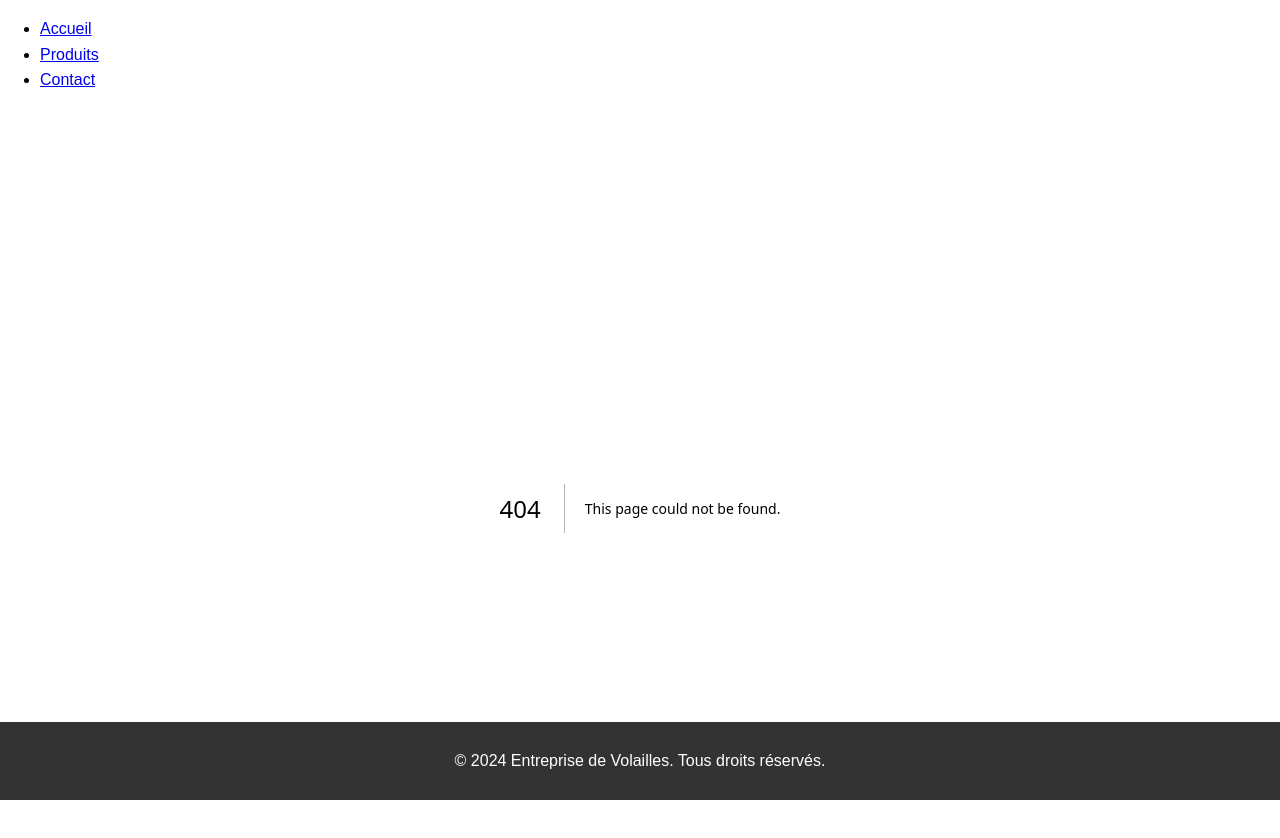
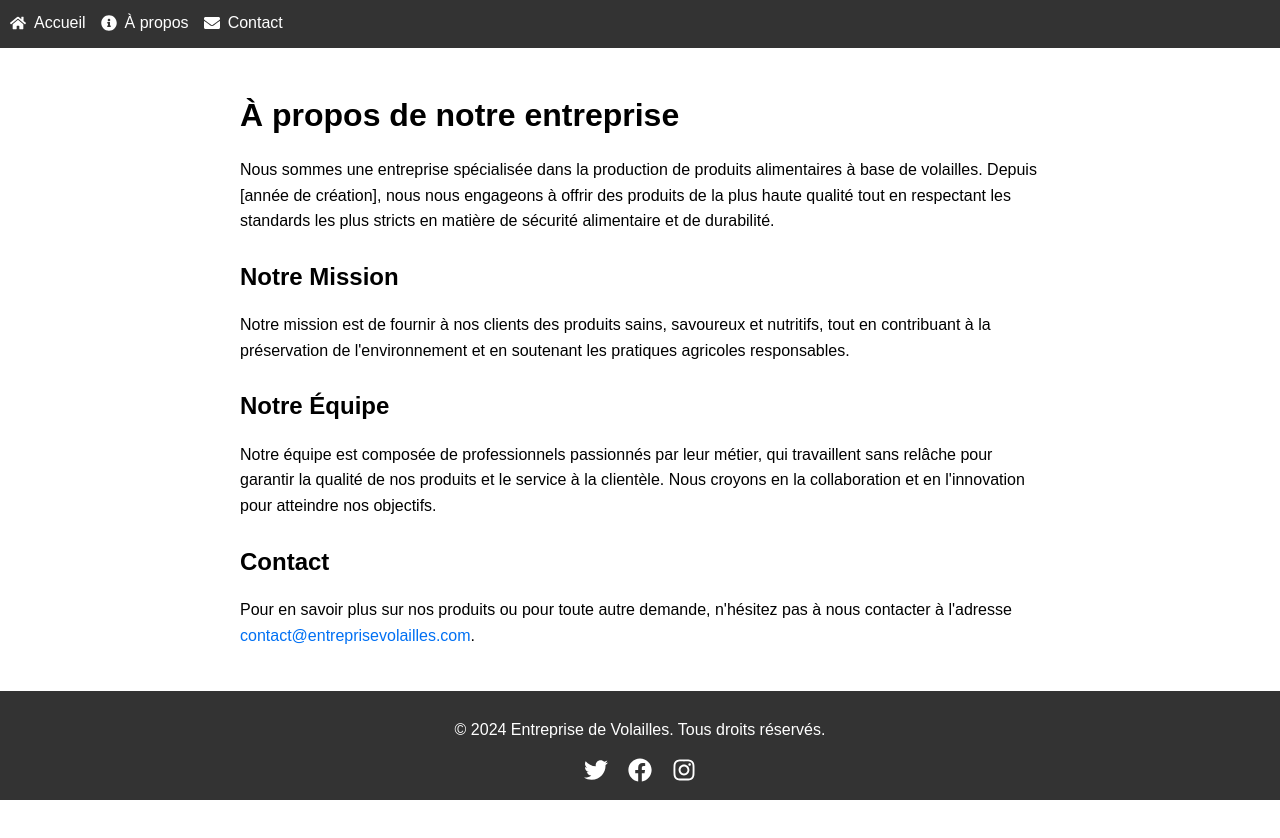
Before and after one commit to SilentCraftsman/Ferme-en-Bray, a Next.js app: page /about in a window 1280 px wide. Before the commit this address had no page. Shown: the top 838 px of the page. After the commit the page ends 800 px from the top, so only its background shows below. Built offline with nearby package versions, Linux system fonts and the light colour scheme.

Commit message:
Création brouillon de la page d'accueil et de la page about

```diff
--- /dev/null
+++ b/app/about/page.js
@@ -0,0 +1,38 @@
+// app/about/page.js
+import '../../styles/about.css';
+
+export const metadata = {
+    title: 'À propos - Entreprise de Volailles',
+    description: 'En savoir plus sur l\'Entreprise de Volailles.',
+};
+
+export default function AboutPage() {
+    return (
+        <div className="about-container">
+            <h1>À propos de notre entreprise</h1>
+            <p>
+                Nous sommes une entreprise spécialisée dans la production de produits alimentaires
+                à base de volailles. Depuis [année de création], nous nous engageons à offrir des
+                produits de la plus haute qualité tout en respectant les standards les plus stricts
+                en matière de sécurité alimentaire et de durabilité.
+            </p>
+            <h2>Notre Mission</h2>
+            <p>
+                Notre mission est de fournir à nos clients des produits sains, savoureux et
+                nutritifs, tout en contribuant à la préservation de l'environnement et en soutenant
+                les pratiques agricoles responsables.
+            </p>
+            <h2>Notre Équipe</h2>
+            <p>
+                Notre équipe est composée de professionnels passionnés par leur métier, qui travaillent
+                sans relâche pour garantir la qualité de nos produits et le service à la clientèle.
+                Nous croyons en la collaboration et en l'innovation pour atteindre nos objectifs.
+            </p>
+            <h2>Contact</h2>
+            <p>
+                Pour en savoir plus sur nos produits ou pour toute autre demande, n'hésitez pas à nous
+                contacter à l'adresse <a href="mailto:contact@entreprisevolailles.com">contact@entreprisevolailles.com</a>.
+            </p>
+        </div>
+    );
+}
--- a/components/Footer.js
+++ b/components/Footer.js
@@ -1,10 +1,16 @@
 // components/Footer.js
+import { FaTwitter, FaFacebook, FaInstagram } from 'react-icons/fa';
 import '../styles/Footer.css'; // Importez le CSS global pour le Footer
 
 const Footer = () => {
     return (
         <footer className="footer">
             <p>&copy; 2024 Entreprise de Volailles. Tous droits réservés.</p>
+            <div className="social-media">
+                <a href="https://twitter.com" target="_blank" rel="noopener noreferrer"><FaTwitter size={24} /></a>
+                <a href="https://facebook.com" target="_blank" rel="noopener noreferrer"><FaFacebook size={24} /></a>
+                <a href="https://instagram.com" target="_blank" rel="noopener noreferrer"><FaInstagram size={24} /></a>
+            </div>
         </footer>
     );
 };
--- a/components/Header.js
+++ b/components/Header.js
@@ -1,14 +1,15 @@
 // components/Header.js
-import Link from 'next/link';
-import styles from '../styles/Header.css';
+import { FaHome, FaInfoCircle, FaEnvelope } from 'react-icons/fa';
+import '../styles/Header.css'; // Assurez-vous que ce chemin est correct
+
 const Header = () => {
     return (
-        <header className={styles.header}>
+        <header className="header">
             <nav>
-                <ul className={styles.navList}>
-                    <li><Link href="/">Accueil</Link></li>
-                    <li><Link href="/products">Produits</Link></li>
-                    <li><Link href="/contact">Contact</Link></li>
+                <ul className="nav-list">
+                    <li><a href="/"><FaHome /> Accueil</a></li>
+                    <li><a href="/about"><FaInfoCircle /> À propos</a></li>
+                    <li><a href="/contact"><FaEnvelope /> Contact</a></li>
                 </ul>
             </nav>
         </header>
--- a/package.json
+++ b/package.json
@@ -9,9 +9,10 @@
     "lint": "next lint"
   },
   "dependencies": {
+    "next": "14.2.5",
     "react": "^18",
     "react-dom": "^18",
-    "next": "14.2.5"
+    "react-icons": "^5.2.1"
   },
   "devDependencies": {
     "postcss": "^8",
--- a/styles/Footer.css
+++ b/styles/Footer.css
@@ -8,3 +8,13 @@
     width: 100%;
     bottom: 0;
 }
+
+.social-media a {
+    color: white;
+    margin: 0 10px;
+    text-decoration: none;
+}
+
+.social-media a:hover {
+    color: #ddd;
+}
--- a/styles/Header.css
+++ b/styles/Header.css
@@ -2,39 +2,31 @@
 .header {
     background-color: #333;
     color: white;
-    padding: 10px 0;
-    text-align: center;
+    padding: 10px;
 }
 
 .nav-list {
-    list-style: none;
+    list-style-type: none;
     padding: 0;
     margin: 0;
-    display: flex;
-    justify-content: center;
 }
 
 .nav-list li {
-    margin: 0 15px;
+    display: inline-block;
+    margin-right: 15px;
 }
 
 .nav-list a {
+    text-decoration: none;
     color: white;
-    text-decoration: none;
-    font-weight: bold;
+    display: flex;
+    align-items: center;
 }
 
 .nav-list a:hover {
-    text-decoration: underline;
+    color: #ddd;
 }
 
-/* Media Query pour les écrans plus petits */
-@media (max-width: 600px) {
-    .nav-list {
-        flex-direction: column;
-    }
-
-    .nav-list li {
-        margin: 10px 0;
-    }
+.nav-list svg {
+    margin-right: 8px;
 }
--- /dev/null
+++ b/styles/about.css
@@ -0,0 +1,31 @@
+/* styles/about.css */
+.about-container {
+    max-width: 800px;
+    margin: 0 auto;
+    padding: 20px;
+    line-height: 1.6;
+}
+
+.about-container h1 {
+    font-size: 2rem;
+    margin-bottom: 1rem;
+}
+
+.about-container h2 {
+    font-size: 1.5rem;
+    margin-top: 1.5rem;
+    margin-bottom: 0.5rem;
+}
+
+.about-container p {
+    margin-bottom: 1rem;
+}
+
+.about-container a {
+    color: #0070f3;
+    text-decoration: none;
+}
+
+.about-container a:hover {
+    text-decoration: underline;
+}
```
Also changed, not shown: app/page.js (+4 -7 lines), 1 other file (tests, documents, lock files or other folders).
